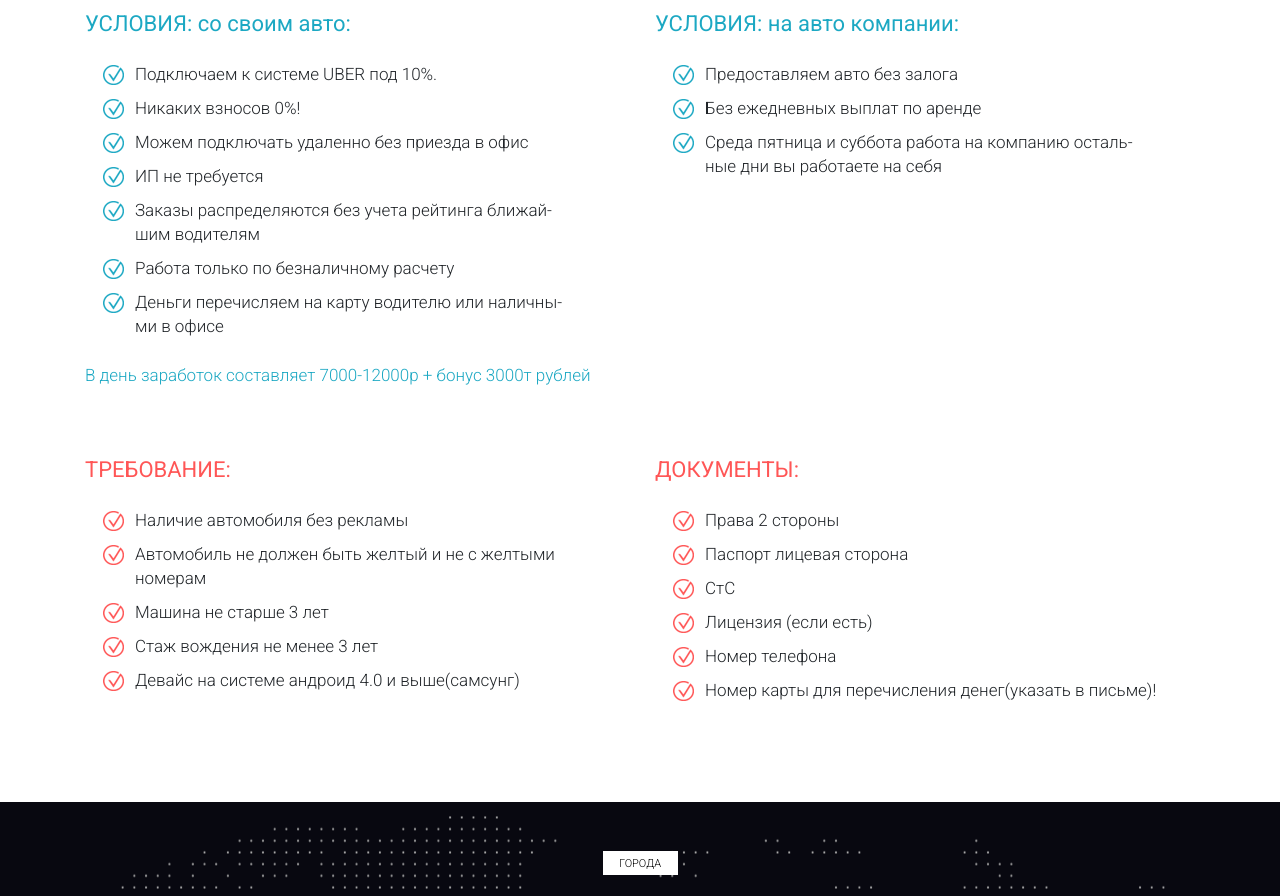
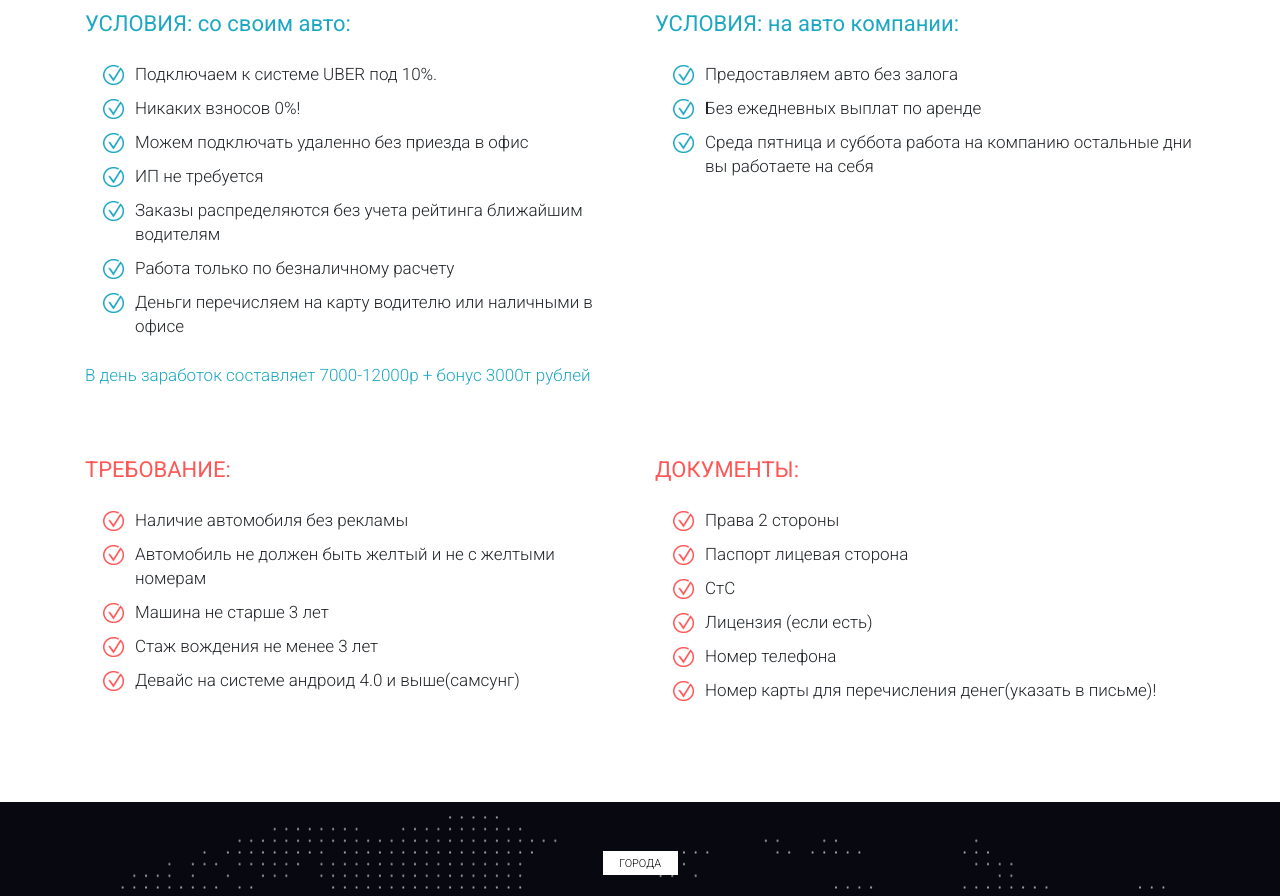
Before and after one commit to mirosh-marina/mirosh-marina.uber.github.io, a plain HTML site: page index.html in a window 1280 px wide. Shown: the part 3840-4736 px from the top of the page. Drawn offline with Linux system fonts and the light colour scheme.

Commit message:
Add files via upload

```diff
--- a/index.html
+++ b/index.html
@@ -260,13 +260,11 @@
             </li>
             <li>ИП не требуется
             </li>
-            <li>Заказы распределяются без учета рейтинга ближай-<br>
-                шим водителям
+            <li>Заказы распределяются без учета рейтинга ближайшим водителям
             </li>
             <li>Работа только по безналичному расчету
             </li>
-            <li>Деньги перечисляем на карту водителю или наличны-<br>
-                ми в офисе
+            <li>Деньги перечисляем на карту водителю или наличными в офисе
             </li>
         </ul>
         <div class="require_descr">
@@ -283,8 +281,7 @@
             </li>
             <li>Без ежедневных выплат по аренде
             </li>
-            <li>Среда пятница и суббота работа на компанию осталь-<br>
-                ные дни вы работаете на себя
+            <li>Среда пятница и суббота работа на компанию остальные дни вы работаете на себя
         </ul>
         </div>
     </div>
```
